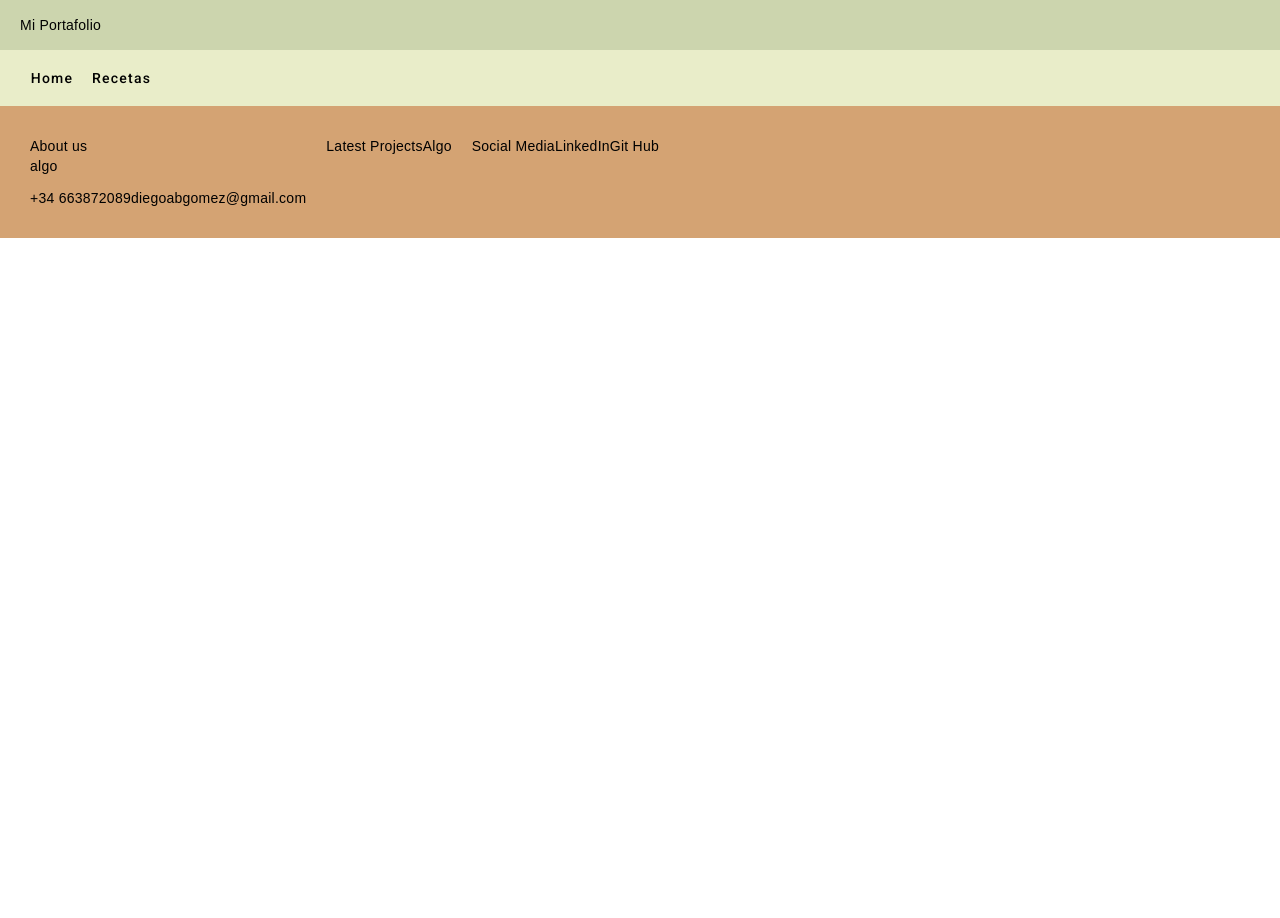
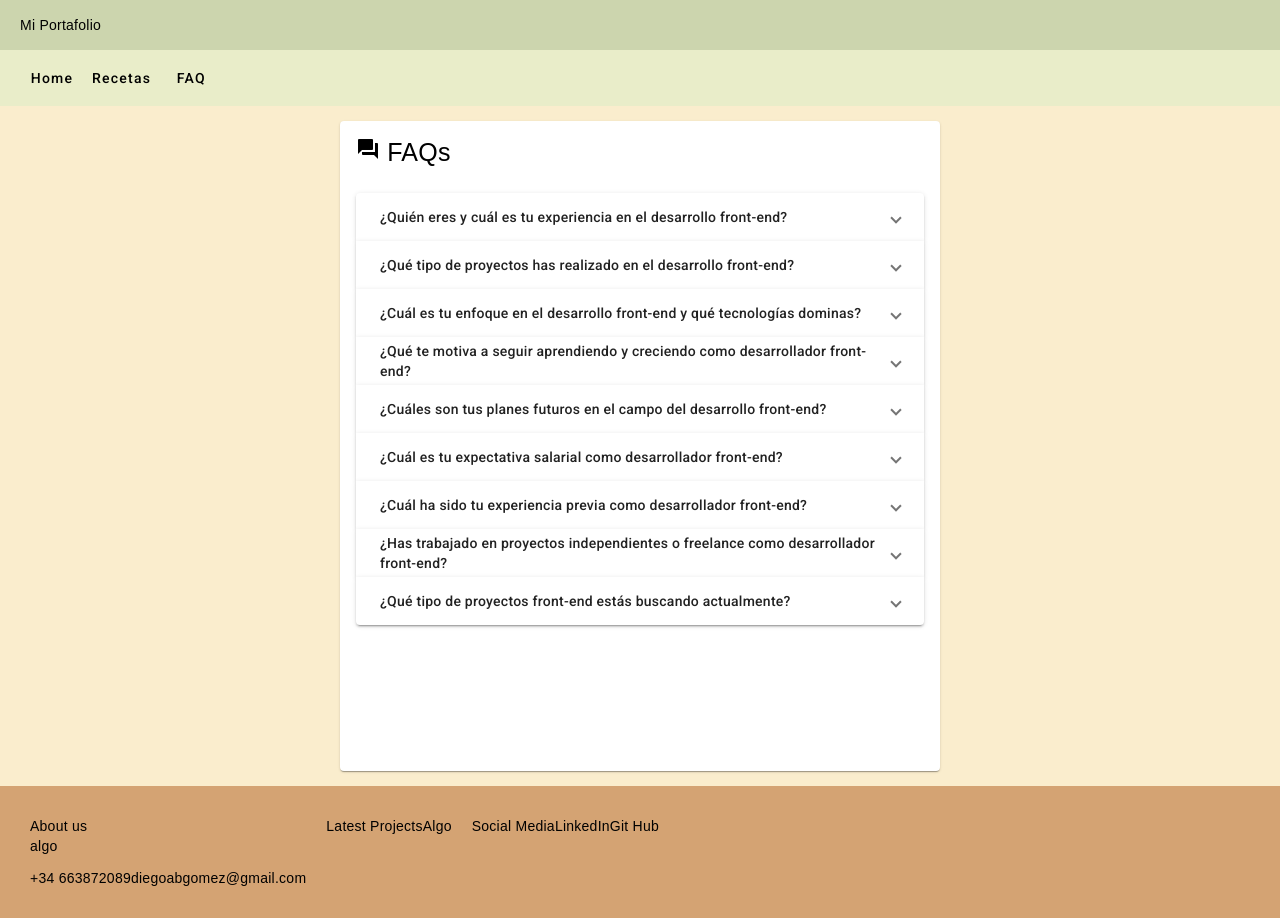
Before and after one commit to DiegoBadilloG/FE-Angular-Project, an Angular app: page /faq in a window 1280 px wide. Before the commit this address led to /. Before the commit the page ends 800 px from the top, so only its background shows below. Built offline with nearby package versions, Linux system fonts and the light colour scheme.

Commit message:
faq completed

```diff
--- /dev/null
+++ b/src/app/Features/faq/faq.component.css
@@ -0,0 +1,50 @@
+.content {
+    height: 85vh;
+    width: auto;
+    background-color:  #faedcd;
+    display: flex;
+    justify-content: center;
+
+    .faq-card {
+        display: flex;
+        flex-direction: column;
+        width: 600px;
+        margin: 15PX;
+
+        .faq-card-header {
+            display: flex;
+            padding-bottom: 15px;
+            font-size: 25px;
+        }
+
+        .faq-content {
+            display: flex;
+            overflow: auto;
+            margin-bottom: 15px;
+
+            .accordion {
+                display: flex;
+                flex-direction: column;
+                padding-bottom: 5px;
+            }
+        }
+    }
+
+}
+
+/* width */
+::-webkit-scrollbar {
+    width: 5px;
+}
+
+/* Track */
+::-webkit-scrollbar-track {
+box-shadow: inset 0 0 5px #c6ab8f;
+border-radius: 10px;
+}
+
+/* Handle */
+::-webkit-scrollbar-thumb {
+background: #d4a373;
+border-radius: 10px;
+}
--- /dev/null
+++ b/src/app/Features/faq/faq.component.html
@@ -0,0 +1,79 @@
+<div class="content">
+    <mat-card class="faq-card ">
+        <mat-card-header class="faq-card-header">
+            <label>
+                <mat-icon>question_answer</mat-icon>
+                FAQs
+            </label>
+        </mat-card-header>
+
+       <div class="faq-content">
+            <mat-card-content>
+                <mat-accordion class="accordion">
+                    <mat-expansion-panel >
+                        <mat-expansion-panel-header>
+                            <mat-panel-title>{{faq1}}</mat-panel-title>
+                        </mat-expansion-panel-header>
+                        <mat-panel-description>{{faq1_anw}}</mat-panel-description>
+                    </mat-expansion-panel>
+
+                    <mat-expansion-panel >
+                        <mat-expansion-panel-header>
+                            <mat-panel-title>{{faq2}}</mat-panel-title>
+                        </mat-expansion-panel-header>
+                        <mat-panel-description>{{faq2_anw}}</mat-panel-description>
+                    </mat-expansion-panel>
+
+                    <mat-expansion-panel >
+                        <mat-expansion-panel-header>
+                            <mat-panel-title>{{faq3}}</mat-panel-title>
+                            </mat-expansion-panel-header>
+                            <mat-panel-description>{{faq3_anw}}</mat-panel-description>
+                    </mat-expansion-panel>
+
+                    <mat-expansion-panel >
+                        <mat-expansion-panel-header>
+                            <mat-panel-title>{{faq4}}</mat-panel-title>
+                            </mat-expansion-panel-header>
+                            <mat-panel-description>{{faq4_anw}}</mat-panel-description>
+                    </mat-expansion-panel>
+
+                    <mat-expansion-panel >
+                        <mat-expansion-panel-header>
+                            <mat-panel-title>{{faq5}}</mat-panel-title>
+                            </mat-expansion-panel-header>
+                            <mat-panel-description>{{faq5_anw}}</mat-panel-description>
+                    </mat-expansion-panel>
+
+                    <mat-expansion-panel >
+                        <mat-expansion-panel-header>
+                            <mat-panel-title>{{faq6}}</mat-panel-title>
+                            </mat-expansion-panel-header>
+                            <mat-panel-description>{{faq6_anw}}</mat-panel-description>
+                    </mat-expansion-panel>
+
+                    <mat-expansion-panel >
+                        <mat-expansion-panel-header>
+                            <mat-panel-title>{{faq7}}</mat-panel-title>
+                            </mat-expansion-panel-header>
+                            <mat-panel-description>{{faq7_anw}}</mat-panel-description>
+                    </mat-expansion-panel>
+
+                    <mat-expansion-panel >
+                        <mat-expansion-panel-header>
+                            <mat-panel-title>{{faq8}}</mat-panel-title>
+                            </mat-expansion-panel-header>
+                            <mat-panel-description>{{faq8_anw}}</mat-panel-description>
+                    </mat-expansion-panel>
+
+                    <mat-expansion-panel >
+                        <mat-expansion-panel-header>
+                            <mat-panel-title>{{faq9}}</mat-panel-title>
+                            </mat-expansion-panel-header>
+                            <mat-panel-description>{{faq9_anw}}</mat-panel-description>
+                    </mat-expansion-panel>
+                </mat-accordion>
+            </mat-card-content>
+       </div>
+    </mat-card>
+</div>
--- /dev/null
+++ b/src/app/Features/faq/faq.component.ts
@@ -0,0 +1,65 @@
+import { Component } from '@angular/core';
+import { MatExpansionModule } from '@angular/material/expansion';
+import { MatCardModule } from '@angular/material/card';
+import { MatIconModule } from '@angular/material/icon';
+
+@Component({
+  selector: 'app-faq',
+  standalone: true,
+  imports: [
+    MatExpansionModule,
+    MatCardModule,
+    MatIconModule
+  ],
+  templateUrl: './faq.component.html',
+  styleUrl: './faq.component.css'
+})
+export class FaqComponent {
+  myName: string = 'Diego';
+
+  faq1: string = '¿Quién eres y cuál es tu experiencia en el desarrollo front-end?';
+  faq1_anw: string = 'Soy ' +this.myName +', un desarrollador front-end con formación en ingeniería de computadores.'
+  +' Comencé mi carrera en el mundo del hardware y posteriormente me adentré en el desarrollo front-end.'
+  +' He trabajado como desarrollador front-end en una empresa de telecomunicaciones, donde he adquirido experiencia en proyectos web de gran escala.'
+
+  faq2: string = '¿Qué tipo de proyectos has realizado en el desarrollo front-end?';
+  faq2_anw: string = 'He participado en una variedad de proyectos front-end, desde aplicaciones web corporativas hasta interfaces '
+  +'de usuario interactivas. He trabajado en la creación de sitios web responsivos, aplicaciones web de comercio electrónico'
+  +' y sistemas de gestión de contenido, entre otros.'
+
+  faq3: string = '¿Cuál es tu enfoque en el desarrollo front-end y qué tecnologías dominas?';
+  faq3_anw: string = ' Mi enfoque se centra en la creación de experiencias de usuario intuitivas y atractivas.'
+  +' Tengo experiencia en HTML, CSS y JavaScript, así como en frameworks y bibliotecas como Angular, AngularJS, Material.'
+  +' También estoy familiarizado con herramientas de desarrollo y control de versiones como Git y Webpack.'
+
+  faq4: string = '¿Qué te motiva a seguir aprendiendo y creciendo como desarrollador front-end?';
+  faq4_anw: string = 'Me apasiona la rápida evolución del desarrollo front-end y la oportunidad de trabajar '
+  +'en la intersección entre la tecnología y la creatividad. Me motiva la posibilidad de aprender nuevas '
+  +'tecnologías, explorar las últimas tendencias y contribuir al éxito de proyectos innovadores.'
+
+  faq5: string = '¿Cuáles son tus planes futuros en el campo del desarrollo front-end?';
+  faq5_anw: string = 'Planeo seguir ampliando mis habilidades y conocimientos en el desarrollo front-end, '
+  +'participar en proyectos desafiantes y continuar creciendo profesionalmente. Mi objetivo es seguir '
+  +'explorando nuevas oportunidades y contribuir al avance del mundo digital a través de proyectos significativos y creativos.'
+
+  faq6: string = '¿Cuál es tu expectativa salarial como desarrollador front-end?';
+  faq6_anw: string = ' Mi expectativa salarial se basa en mi experiencia, habilidades '
+  +'y el valor que puedo aportar a un equipo o proyecto. Estoy abierto a discutir detalles'
+  +' específicos sobre salarios y beneficios en función de las responsabilidades y el alcance del puesto ofrecido.'
+
+  faq7: string = '¿Cuál ha sido tu experiencia previa como desarrollador front-end?';
+  faq7_anw: string = 'Antes de mi actual posición como desarrollador front-end en una '
+  +'empresa de telecomunicaciones, tuve la oportunidad de realizar prácticas curriculares '+
+  'donde aprender a traves de proyectos web reales. Además, mi formación en ingeniería de '
+  +'computadores me proporcionó una sólida base técnica para mi transición al desarrollo front-end.'
+
+  faq8: string ='¿Has trabajado en proyectos independientes o freelance como desarrollador front-end?';
+  faq8_anw: string = 'Sí, he tenido la oportunidad de trabajar en proyectos independientes y freelance '
+  +'como desarrollador front-end. Estas experiencias me han permitido trabajar en una variedad de proyectos, '+
+  'desde la creación de sitios web personalizados hasta la optimización de la experiencia de usuario para aplicaciones existentes.'
+
+  faq9: string = '¿Qué tipo de proyectos front-end estás buscando actualmente?';
+  faq9_anw: string = 'Actualmente, estoy buscando oportunidades para participar en proyectos '
+  +'front-end que me permitan aplicar mis habilidades en el desarrollo web y contribuir al éxito de equipos '
+  +'multidisciplinarios. Estoy especialmente interesado en proyectos que utilicen Angular como framework principal.'
+}
--- a/src/app/app.component.html
+++ b/src/app/app.component.html
@@ -5,6 +5,7 @@
   <nav>
       <button mat-button routerLink="/home">Home</button>
       <button mat-button routerLink="/recipies">Recetas</button>
+      <button mat-button routerLink="/faq">FAQ</button>
   </nav>
   <main>
     <router-outlet />
--- a/src/app/app.routes.ts
+++ b/src/app/app.routes.ts
@@ -1,9 +1,11 @@
 import { Routes } from '@angular/router';
 import { RecipiesComponent } from './Features/recipies/recipies.component';
 import { HomeComponent } from './Features/home/home.component';
+import { FaqComponent } from './Features/faq/faq.component';
 
 export const routes: Routes = [
     { path: "recipies", component: RecipiesComponent},
     { path: "home", component: HomeComponent},
-    { path: "", redirectTo: "/home", pathMatch: "full"}
+    { path: "", redirectTo: "/home", pathMatch: "full"},
+    { path: "faq", component: FaqComponent}
 ];
```
Also changed, not shown: 1 other file (tests, documents, lock files or other folders).
